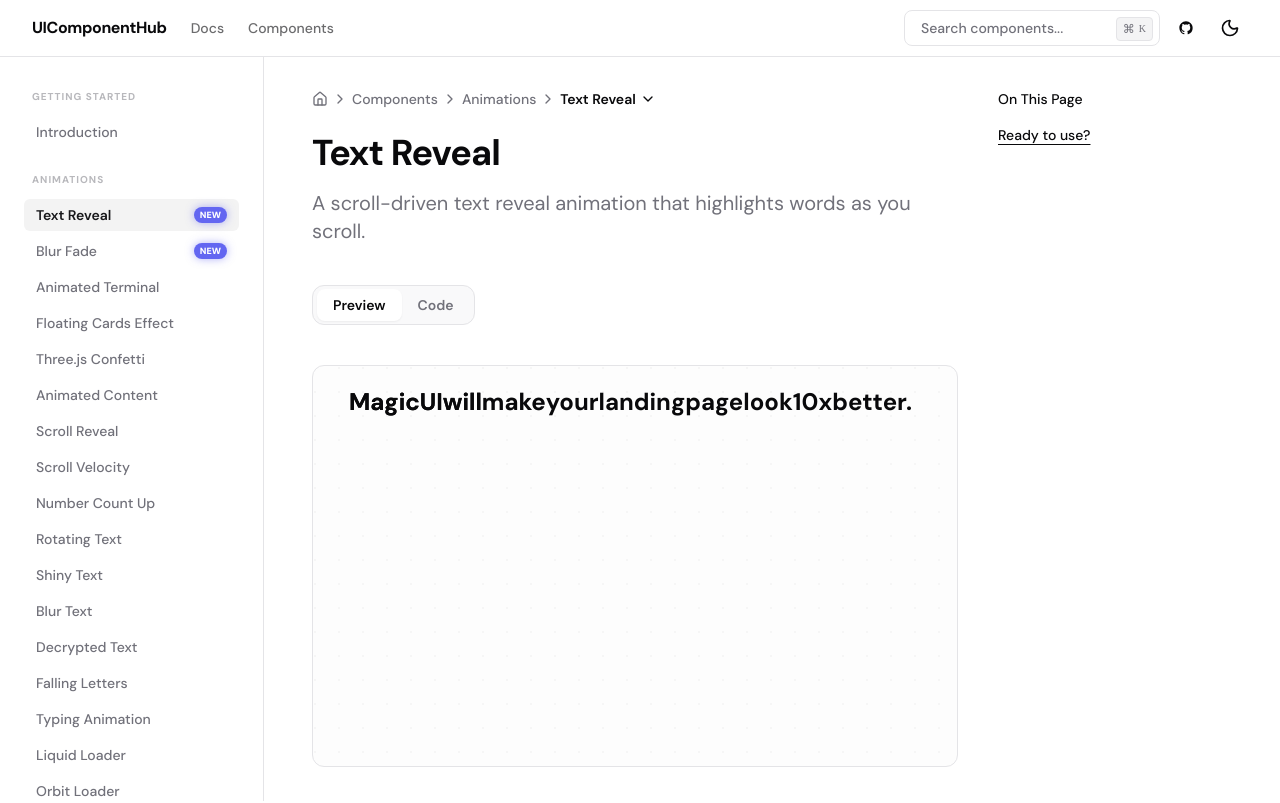
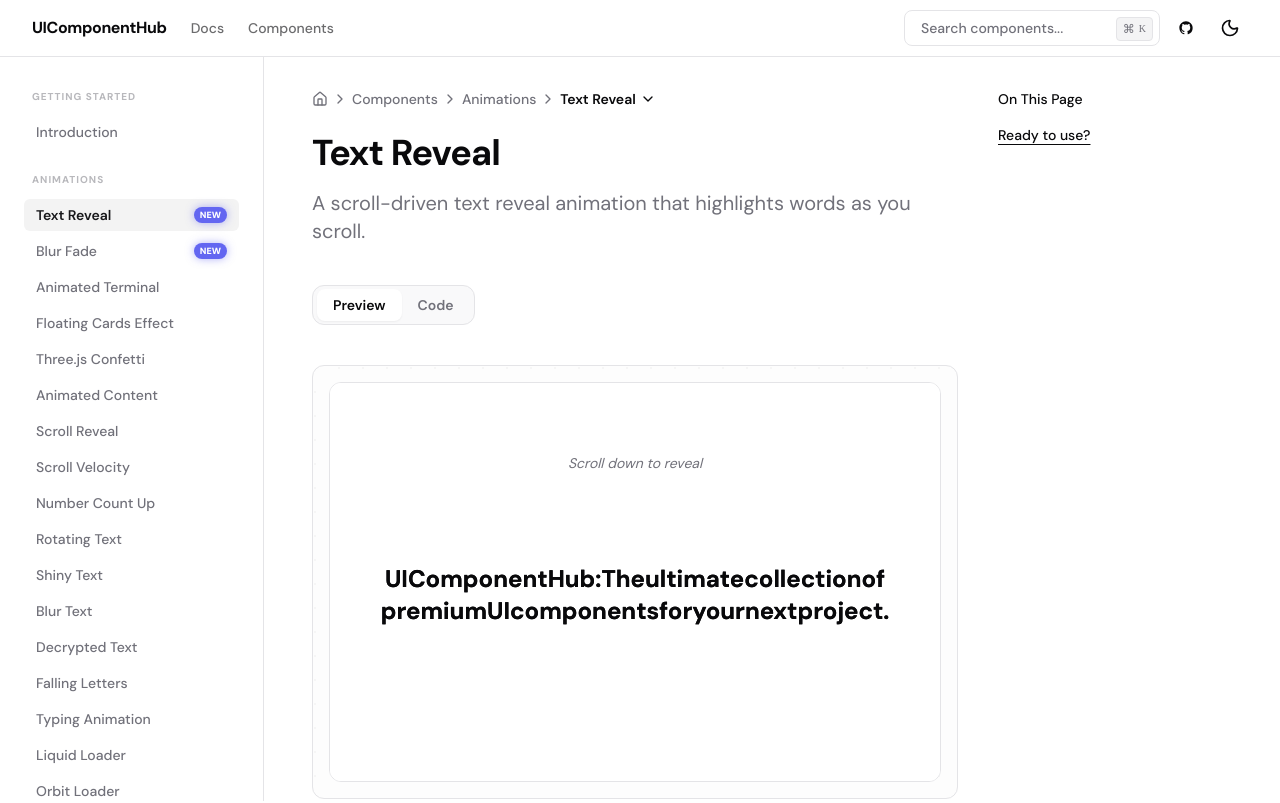
Before and after one commit to VHPranav/UIComponenthub, a Next.js app: page /components/text-reveal in a window 1280 px wide. Shown: the top 803 px of the page. Built offline with nearby package versions, Linux system fonts and the light colour scheme.

Commit message:
text reveal animation issue

```diff
--- a/registry/magicui/text-reveal-demo.tsx
+++ b/registry/magicui/text-reveal-demo.tsx
@@ -7,13 +7,21 @@
   const containerRef = useRef<HTMLDivElement>(null)
 
   return (
-    <div
-      ref={containerRef}
-      className="h-[400px] w-full overflow-y-auto scrollbar-hide"
-    >
-      <TextReveal containerRef={containerRef}>
-        Magic UI will make your landing page look 10x better.
-      </TextReveal>
+    <div className="flex h-full w-full items-center justify-center p-4">
+      <div
+        ref={containerRef}
+        className="h-[400px] w-full overflow-y-auto rounded-xl border bg-background"
+      >
+        <div className="flex flex-col items-center">
+          <div className="flex h-40 w-full items-center justify-center text-sm text-muted-foreground italic">
+            Scroll down to reveal
+          </div>
+          <TextReveal containerRef={containerRef}>
+            UI Component Hub: The ultimate collection of premium UI components for your next project.
+          </TextReveal>
+          <div className="h-40 w-full" />
+        </div>
+      </div>
     </div>
   )
 }
--- a/registry/magicui/text-reveal.tsx
+++ b/registry/magicui/text-reveal.tsx
@@ -6,7 +6,7 @@
   type FC,
   type ReactNode,
 } from "react"
-import { motion, MotionValue, useScroll, useTransform } from "framer-motion"
+import { motion, useScroll, useTransform, type MotionValue } from "framer-motion"
 
 import { cn } from "@/lib/utils"
 
@@ -16,28 +16,36 @@
 }
 
 export const TextReveal: FC<TextRevealProps> = ({ children, className, containerRef }) => {
-  const sectionRef = useRef<HTMLDivElement | null>(null)
-  const { scrollYProgress } = useScroll({
-    target: sectionRef,
-    container: containerRef,
-  })
+  const targetRef = useRef<HTMLDivElement | null>(null)
 
-  if (typeof children !== "string") {
-    throw new Error("TextReveal: children must be a string")
-  }
+  // If we have a container, we use it for useScroll.
+  // We use ["start start", "end end"] because the target is the content of the container.
+  const { scrollYProgress } = useScroll(
+    containerRef
+      ? { container: containerRef }
+      : { target: targetRef, offset: ["start 0.9", "start 0.25"] }
+  )
 
   const words = children.split(" ")
 
   return (
-    <div ref={sectionRef} className={cn("relative z-0 h-[200%]", className)}>
+    <div
+      ref={targetRef}
+      className={cn(
+        "relative z-0 w-full",
+        containerRef ? "h-[200%]" : "h-[200vh]",
+        className
+      )}
+    >
       <div
-        className={
-          "sticky top-0 mx-auto flex h-1/2 max-w-4xl items-center bg-transparent px-4"
-        }
+        className={cn(
+          "sticky top-0 mx-auto flex max-w-4xl items-center justify-center bg-transparent px-4",
+          containerRef ? "h-1/2" : "h-screen"
+        )}
       >
-        <span
+        <p
           className={
-            "flex flex-wrap p-5 text-2xl font-bold text-zinc-500/30 md:p-8 md:text-3xl lg:p-10 lg:text-4xl xl:text-5xl dark:text-zinc-400/20"
+            "flex flex-wrap justify-center p-5 text-2xl font-bold text-black/20 md:p-8 md:text-3xl lg:p-10 lg:text-4xl xl:text-5xl dark:text-white/20"
           }
         >
           {words.map((word, i) => {
@@ -49,7 +57,7 @@
               </Word>
             )
           })}
-        </span>
+        </p>
       </div>
     </div>
   )
@@ -64,11 +72,11 @@
 const Word: FC<WordProps> = ({ children, progress, range }) => {
   const opacity = useTransform(progress, range, [0, 1])
   return (
-    <span className="xl:lg-3 relative mx-1 lg:mx-1.5">
+    <span className="relative mx-1 lg:mx-2">
       <span className="absolute opacity-30">{children}</span>
       <motion.span
         style={{ opacity: opacity }}
-        className={"text-zinc-900 dark:text-white"}
+        className={"text-black dark:text-white"}
       >
         {children}
       </motion.span>
```
